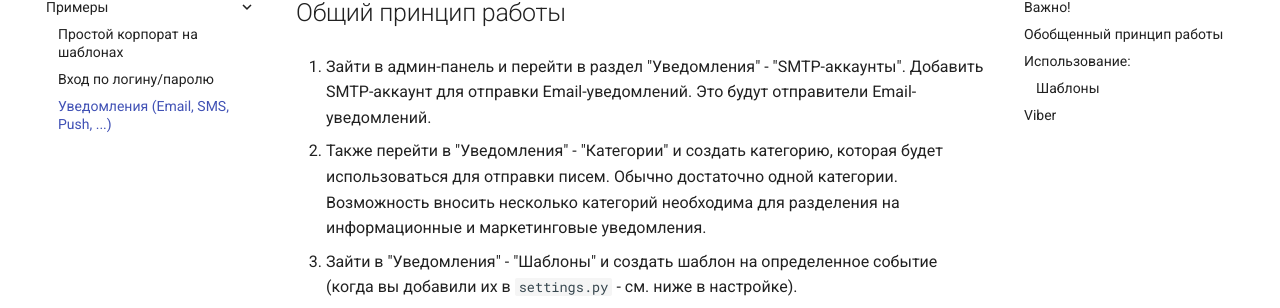
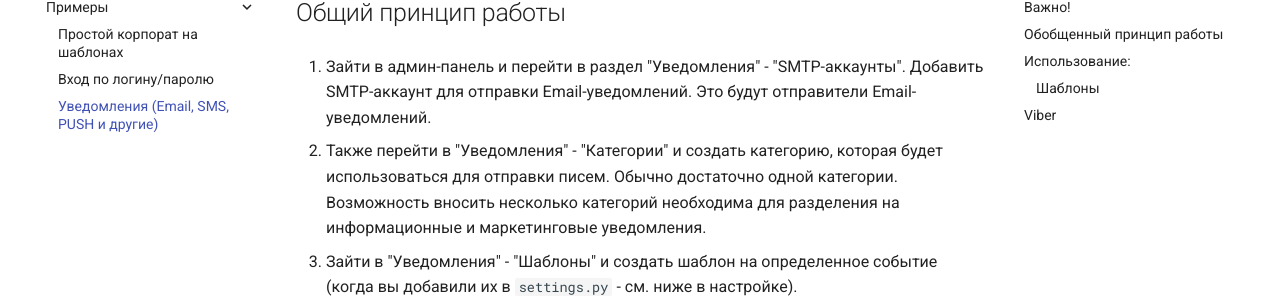
Before and after one commit to garpixcms/garpixcms, an MkDocs documentation site: the page built from docs/example_notify.md, in a window 1280 px wide. Shown: the part 185-493 px from the top of the page. Built offline with MkDocs 1.6.1 and Material for MkDocs 9.7.7, drawn with Linux system fonts in a browser that asks for light colours.

Commit message:
notify documentation

```diff
--- a/mkdocs.yml
+++ b/mkdocs.yml
@@ -16,4 +16,4 @@ nav:
   - Примеры:
     - Простой корпорат на шаблонах: example_simple_templates_site.md
     - Вход по логину/паролю: example_simple_auth.md
-    - Уведомления (Email, SMS, Push, ...): example_notify.md
+    - Уведомления (Email, SMS, PUSH и другие): example_notify.md
```
